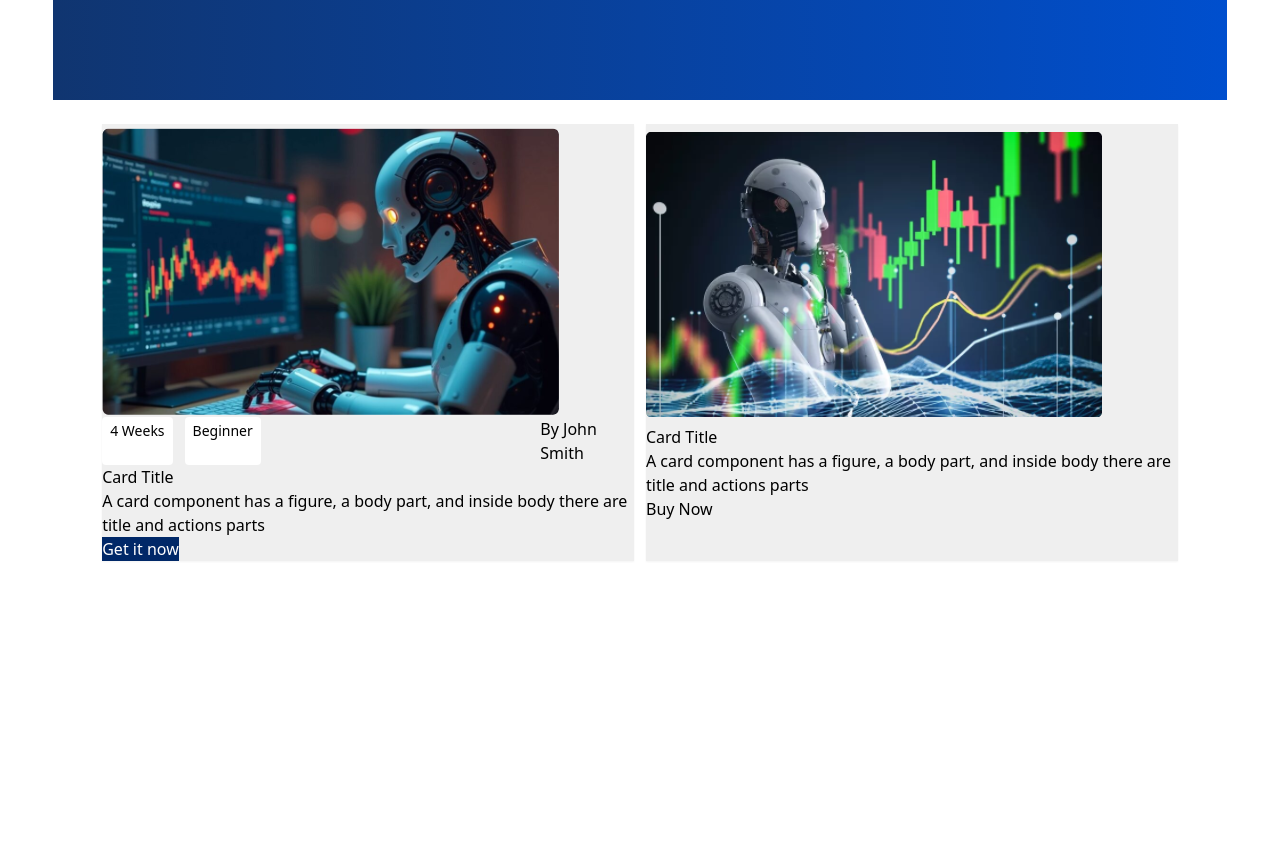
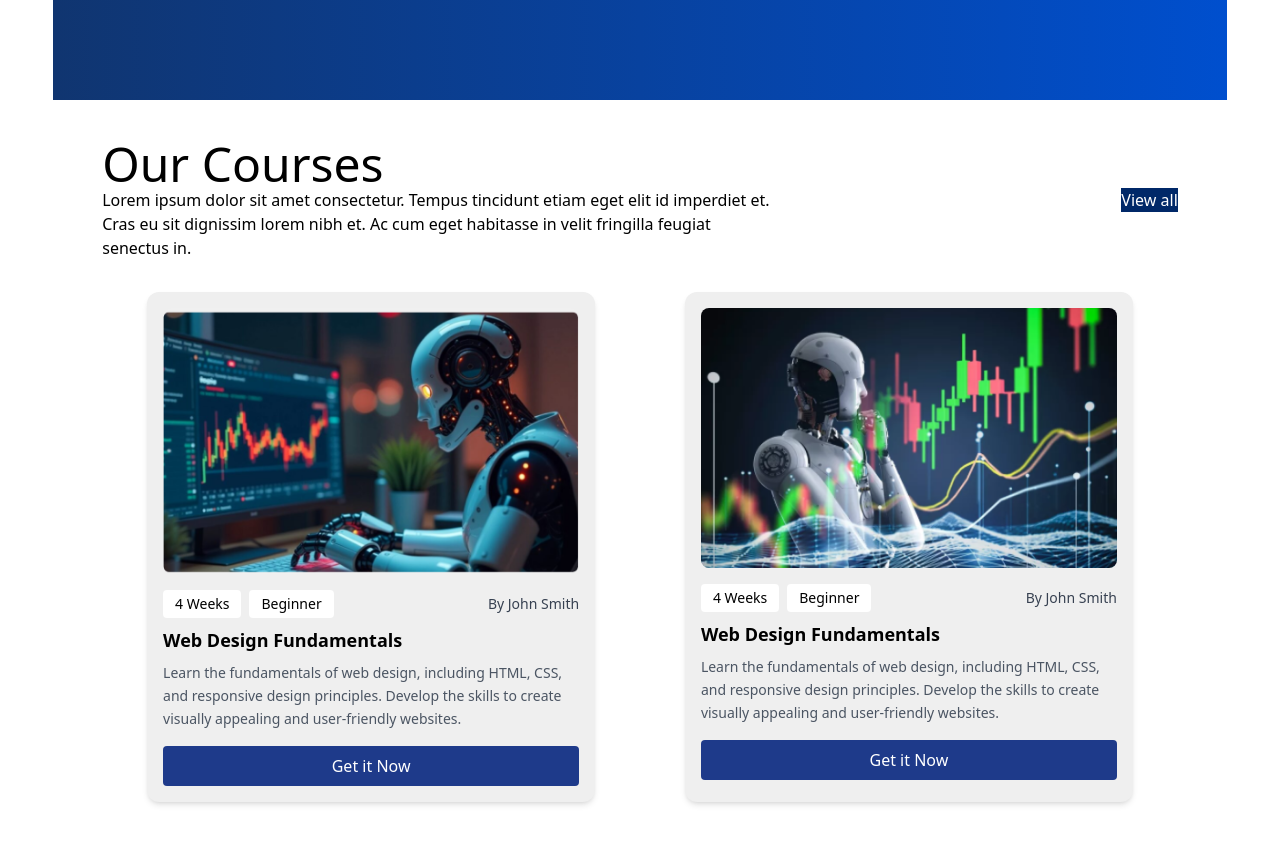
Before and after one commit to mehediScriptDev/sales-rank-ai, a React (Vite) app: page / in a window 1280 px wide. Shown: the part 1860-2704 px from the top of the page. Built offline with nearby package versions, Linux system fonts and the light colour scheme.

Commit message:
card section done

```diff
--- a/src/Components/Cards.jsx
+++ b/src/Components/Cards.jsx
@@ -3,45 +3,75 @@ import robot2 from "./images/robot2.png";
 
 const Cards = () => {
   return (
-    <section className=" min-h-screen mx-auto w-11/12">
-      <div className="grid md:grid-cols-2 mt-6 grid-cols-1 gap-3 justify-between items-center">
-        <div className="card bg-anotherbg h-full shadow-sm col-span-1">
-          <figure>
-            <img src={robot1} alt="Shoes" />
-          </figure>
-          <div className="card-body">
-            <div  className="flex justify-between">
-                <div className="flex gap-3 w-11/12">
-                    <p className="bg-white px-2 py-1 rounded text-sm">4 Weeks</p>
-                    <p className="bg-white px-2 py-1 rounded text-sm">Beginner</p>
-                </div>
-                <div>
-                    <p>By John Smith</p>
-                </div>
+    <section className="w-11/12 mx-auto min-h-screen">
+        <div className="flex justify-between mt-10 items-center">
+            <div className="max-w-2xl">
+                <h1 className="text-5xl">Our Courses</h1>
+                <p>Lorem ipsum dolor sit amet consectetur. Tempus tincidunt etiam eget elit id imperdiet et. Cras eu sit dignissim lorem nibh et. Ac cum eget habitasse in velit fringilla feugiat senectus in.</p>
             </div>
-            <h2 className="card-title">Card Title</h2>
-            <p>
-              A card component has a figure, a body part, and inside body there
-              are title and actions parts
-            </p>
-              <button className="btn bg-btnbg text-white">Get it now</button>
+            <div>
+                <button className="btn bg-btnbg text-white">View all</button>
+            </div>
+        </div>
+      <div className="grid md:grid-cols-2 grid-cols-1 mt-8">
+        <div className="bg-anotherbg rounded-xl shadow-md p-4 max-w-md mx-auto col-span-1">
+          <img
+            src={robot1}
+            alt="Course Preview"
+            className="w-full rounded-lg mb-4"
+          />
 
+          <div className="flex justify-between items-center mb-2">
+            <div className="flex gap-2">
+              <p className="bg-white text-sm px-3 py-1 rounded">4 Weeks</p>
+              <p className="bg-white text-sm px-3 py-1 rounded">Beginner</p>
+            </div>
+            <p className="text-sm text-gray-700">By John Smith</p>
           </div>
+
+          <h2 className="text-lg font-semibold mb-2">
+            Web Design Fundamentals
+          </h2>
+
+          <p className="text-gray-600 text-sm mb-4 leading-relaxed">
+            Learn the fundamentals of web design, including HTML, CSS, and
+            responsive design principles. Develop the skills to create visually
+            appealing and user-friendly websites.
+          </p>
+
+          <button className="bg-blue-900 text-white py-2 w-full rounded font-medium hover:bg-blue-800 transition">
+            Get it Now
+          </button>
         </div>
 
-        <div className="card bg-anotherbg shadow-sm h-full col-span-1">
-          <figure>
-            <img className="py-2" src={robot2} alt="Shoes" />
-          </figure>
-          <div className="card-body">
-            <h2 className="card-title">Card Title</h2>
-            <p>
-              A card component has a figure, a body part, and inside body there
-              are title and actions parts
-            </p>
-              <button className="btn btn-primary">Buy Now</button>
+        <div className="bg-anotherbg rounded-xl shadow-md p-4 max-w-md mx-auto col-span-1">
+          <img
+            src={robot2}
+            alt="Course Preview"
+            className="w-full rounded-lg mb-4"
+          />
 
+          <div className="flex justify-between items-center mb-2">
+            <div className="flex gap-2">
+              <p className="bg-white text-sm px-3 py-1 rounded">4 Weeks</p>
+              <p className="bg-white text-sm px-3 py-1 rounded">Beginner</p>
+            </div>
+            <p className="text-sm text-gray-700">By John Smith</p>
           </div>
+
+          <h2 className="text-lg font-semibold mb-2">
+            Web Design Fundamentals
+          </h2>
+
+          <p className="text-gray-600 text-sm mb-4 leading-relaxed">
+            Learn the fundamentals of web design, including HTML, CSS, and
+            responsive design principles. Develop the skills to create visually
+            appealing and user-friendly websites.
+          </p>
+
+          <button className="bg-blue-900 text-white py-2 w-full rounded font-medium hover:bg-blue-800 transition">
+            Get it Now
+          </button>
         </div>
       </div>
     </section>
```
